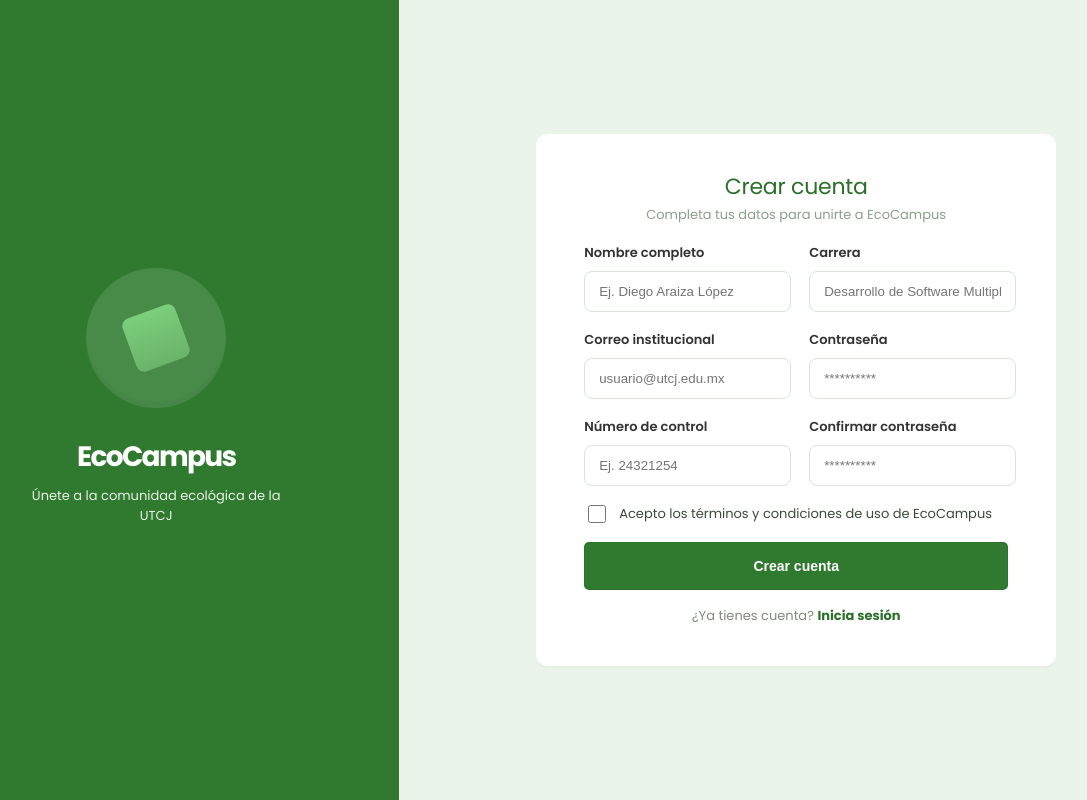
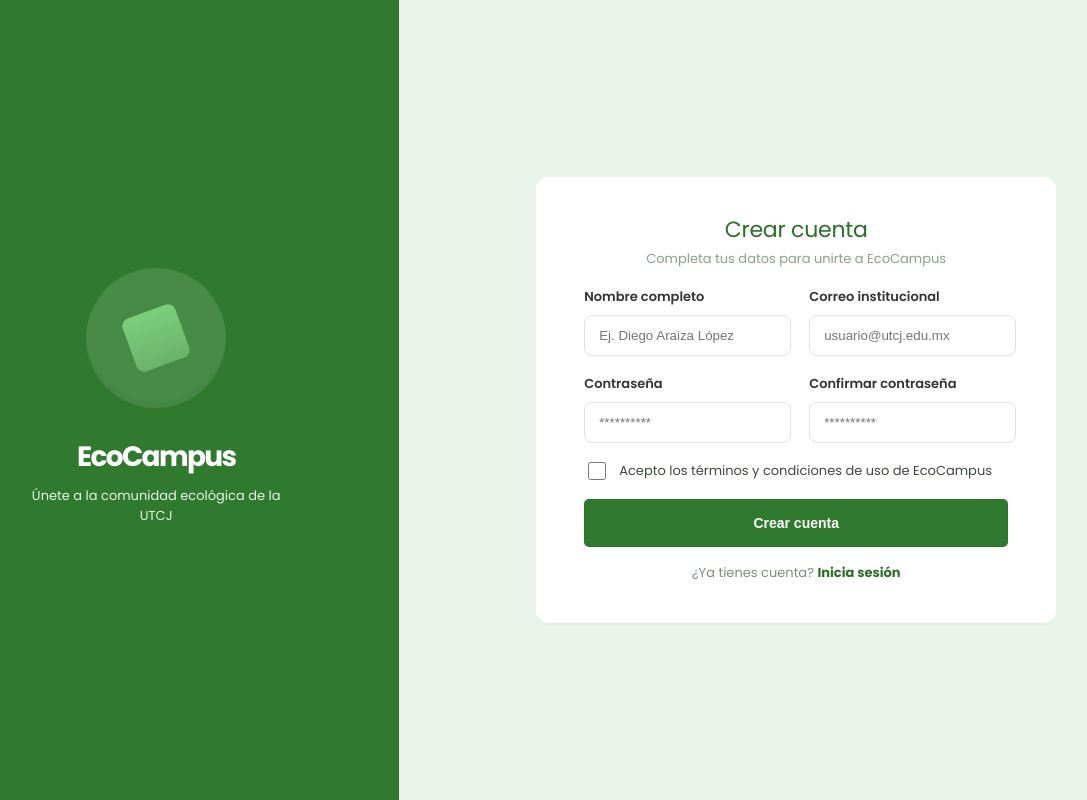
Before and after one commit to Abelatzo/EcoCampus, a React app in the folder frontend/: page /register in a window 1280 px wide. Shown: the whole page, without its empty margins (87-1174 px from the left). Built offline with nearby package versions, Linux system fonts and the light colour scheme; the HTML template or start-up script is replaced by a standard one.

Commit message:
Elimine toda visualizacion de carrera y numero de control. Extra: elimine un boton innecesario en la pantalla de gestion de usuarios en la vista de admin llamado 'agregar usuario' este no tenia uso realmente.

```diff
--- a/frontend/src/AdminUsers.jsx
+++ b/frontend/src/AdminUsers.jsx
@@ -2,14 +2,14 @@ import { Link } from 'react-router-dom'
 import './AdminUsers.scss'
 
 const users = [
-  { name: 'Araiza López Diego A.', email: 'daraiza959@utcj.edu.mx', career: 'Desarrollo de Software', role: 'Usuario', date: '12/06/2026' },
-  { name: 'Barraza Ramírez Abel A.', email: 'abelbarraza@utcj.edu.mx', career: 'Desarrollo de Software', role: 'Usuario', date: '12/06/2026' },
-  { name: 'García Martínez Laura', email: 'lgarcia@utcj.edu.mx', career: 'Mecatrónica', role: 'Usuario', date: '13/06/2026' },
-  { name: 'Torres Reyes Carlos', email: 'ctorres@utcj.edu.mx', career: 'Administración', role: 'Usuario', date: '14/06/2026' },
-  { name: 'Ramírez Ochoa Patricia', email: 'prochoam@utcj.edu.mx', career: 'Desarrollo de Software', role: 'Administrador', date: '01/06/2026' },
-  { name: 'López Vega Sofía', email: 'slopezv@utcj.edu.mx', career: 'Contabilidad', role: 'Usuario', date: '15/06/2026' },
-  { name: 'Mendoza Cruz Hugo', email: 'hmendoza@utcj.edu.mx', career: 'Logística', role: 'Usuario', date: '16/06/2026' },
-  { name: 'Soto Ibarra Valeria', email: 'vsoto@utcj.edu.mx', career: 'Mecatrónica', role: 'Usuario', date: '17/06/2026' },
+  { name: 'Araiza López Diego A.', email: 'daraiza959@utcj.edu.mx', role: 'Usuario', date: '12/06/2026' },
+  { name: 'Barraza Ramírez Abel A.', email: 'abelbarraza@utcj.edu.mx', role: 'Usuario', date: '12/06/2026' },
+  { name: 'García Martínez Laura', email: 'lgarcia@utcj.edu.mx', role: 'Usuario', date: '13/06/2026' },
+  { name: 'Torres Reyes Carlos', email: 'ctorres@utcj.edu.mx', role: 'Usuario', date: '14/06/2026' },
+  { name: 'Ramírez Ochoa Patricia', email: 'prochoam@utcj.edu.mx', role: 'Administrador', date: '01/06/2026' },
+  { name: 'López Vega Sofía', email: 'slopezv@utcj.edu.mx', role: 'Usuario', date: '15/06/2026' },
+  { name: 'Mendoza Cruz Hugo', email: 'hmendoza@utcj.edu.mx', role: 'Usuario', date: '16/06/2026' },
+  { name: 'Soto Ibarra Valeria', email: 'vsoto@utcj.edu.mx', role: 'Usuario', date: '17/06/2026' },
 ]
 
 export default function AdminUsers() {
@@ -41,7 +41,7 @@ export default function AdminUsers() {
 
         <div className="toolbar">
           <div className="search-bar">
-            <input placeholder="Buscar por nombre, correo o carrera..." />
+            <input placeholder="Buscar por nombre o correo..." />
           </div>
           <div className="role-select">
             <select defaultValue="Todos">
@@ -51,7 +51,6 @@ export default function AdminUsers() {
             </select>
           </div>
           <span className="count">124 usuarios registrados</span>
-          <button className="btn new-user">+ Agregar usuario</button>
         </div>
 
         <div className="table-wrap">
@@ -61,7 +60,6 @@ export default function AdminUsers() {
                 <th className="col-num">#</th>
                 <th>Nombre completo</th>
                 <th>Correo institucional</th>
-                <th>Carrera</th>
                 <th>Rol</th>
                 <th>Fecha registro</th>
                 <th>Acciones</th>
@@ -73,7 +71,6 @@ export default function AdminUsers() {
                   <td className="col-num">{i + 1}</td>
                   <td>{u.name}</td>
                   <td className="email-cell">{u.email}</td>
-                  <td>{u.career}</td>
                   <td>
                     <span className={`role-pill ${u.role === 'Administrador' ? 'admin' : 'user'}`}>
                       {u.role}
--- a/frontend/src/AdminUsers.scss
+++ b/frontend/src/AdminUsers.scss
@@ -74,19 +74,6 @@ html,body,#root{height:100%}
   min-width:100px;
 }
 .count{font-size:9.5px; color:var(--muted); white-space:nowrap}
-.btn.new-user{
-  background:var(--green);
-  color:#fff;
-  border:none;
-  padding:7px 14px;
-  border-radius:6px;
-  font-weight:700;
-  font-size:10px;
-  cursor:pointer;
-  white-space:nowrap;
-  flex-shrink:0;
-  margin-left:auto;
-}
 
 /* Table */
 .table-wrap{
@@ -100,7 +87,7 @@ html,body,#root{height:100%}
 .users-table thead tr{background:var(--green)}
 .users-table th{
   color:#fff;
-  text-align:left;
+  text-align:center;
   padding:6px 8px;
   font-size:8.5px;
   font-weight:700;
@@ -114,6 +101,7 @@ html,body,#root{height:100%}
   border-top:1px solid rgba(0,0,0,0.05);
   color:var(--text);
   vertical-align:middle;
+  text-align:center;
 }
 .users-table td.col-num{color:var(--muted); font-size:8.5px}
 .users-table td.email-cell{color:#556; font-size:8.5px}
@@ -131,11 +119,15 @@ html,body,#root{height:100%}
 .role-pill.user{background:rgba(42,133,255,0.1); color:var(--blue)}
 .role-pill.admin{background:rgba(61,139,61,0.12); color:var(--green)}
 
-.row-actions{display:flex; gap:4px; flex-wrap:nowrap}
+.row-actions{display:inline-flex; gap:4px; flex-wrap:nowrap; justify-content:center; align-items:center}
 .btn.action{
+  display:inline-flex;
+  align-items:center;
+  height:19px;
+  line-height:1;
   border-radius:4px;
   border:1px solid rgba(0,0,0,0.1);
-  padding:3px 7px;
+  padding:0 7px;
   font-size:7.5px;
   font-weight:700;
   cursor:pointer;
--- a/frontend/src/Register.jsx
+++ b/frontend/src/Register.jsx
@@ -25,11 +25,6 @@ export default function Register() {
               </label>
 
               <label className="field">
-                <span className="label-text">Carrera</span>
-                <input type="text" placeholder="Desarrollo de Software Multiplataforma" />
-              </label>
-
-              <label className="field">
                 <span className="label-text">Correo institucional</span>
                 <input type="email" placeholder="usuario@utcj.edu.mx" />
               </label>
@@ -37,11 +32,6 @@ export default function Register() {
               <label className="field">
                 <span className="label-text">Contraseña</span>
                 <input type="password" placeholder="**********" />
-              </label>
-
-              <label className="field">
-                <span className="label-text">Número de control</span>
-                <input type="text" placeholder="Ej. 24321254" />
               </label>
 
               <label className="field">
```
